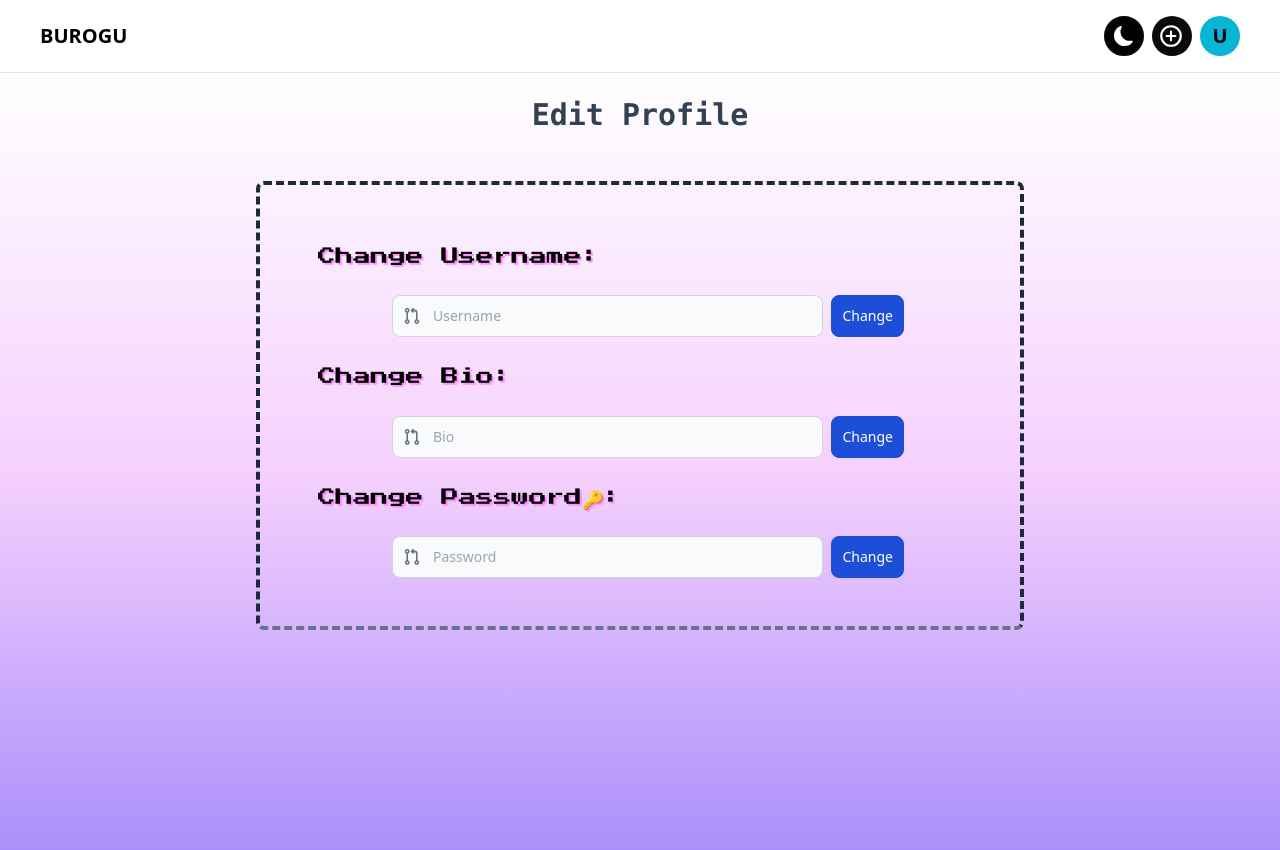
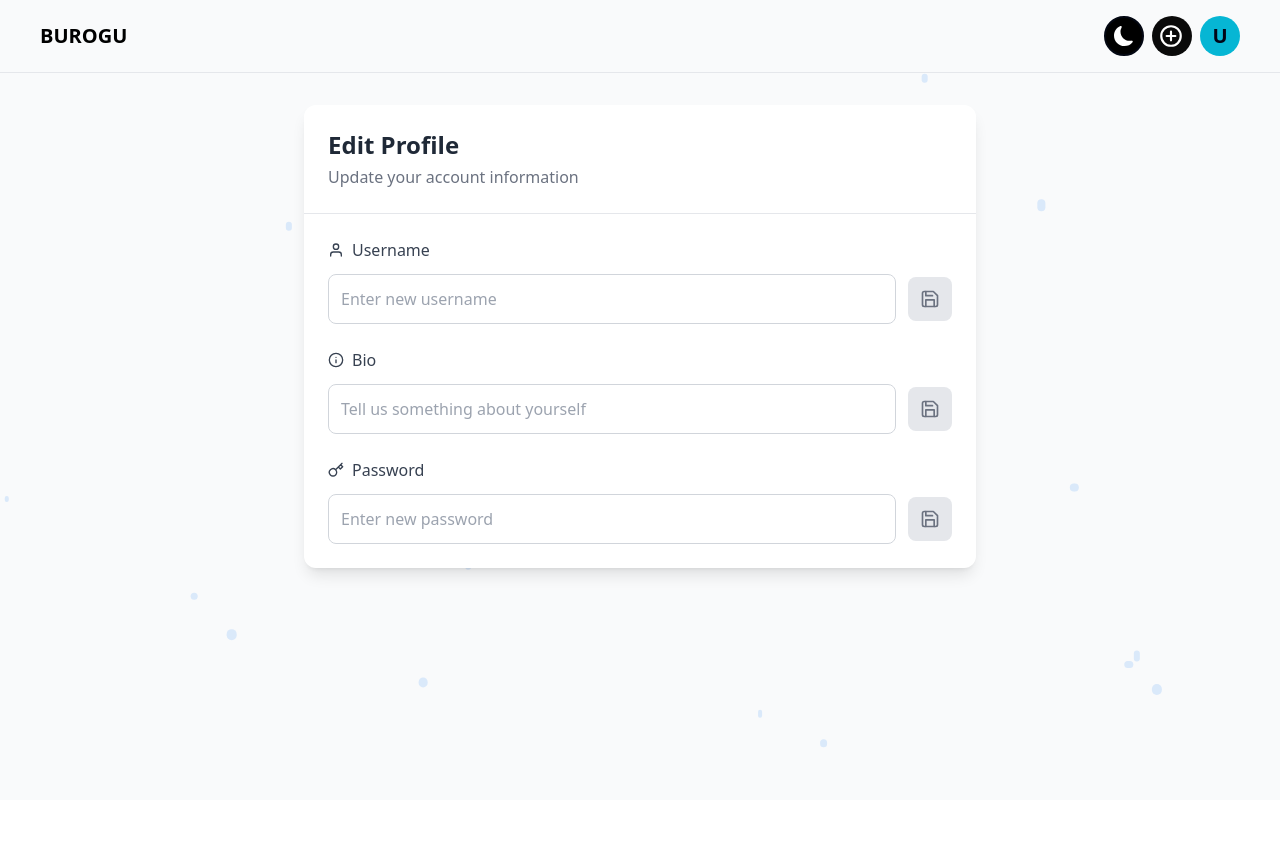
Before and after one commit to Er-luffy-D/Burogu, a React (Vite) app in the folder frontend/: page /profile in a window 1280 px wide. Shown: the top 850 px of the page. After the commit the page ends 800 px from the top, so only its background shows below. Built offline with nearby package versions, Linux system fonts and the light colour scheme; no server answers; sample sign-in values are in the browser's storage; a web font is replaced by a local one.

Commit message:
Enhance Profile page with animations and improved UI components

```diff
--- a/frontend/src/pages/Profile.tsx
+++ b/frontend/src/pages/Profile.tsx
@@ -5,59 +5,130 @@ import { PROD_BACKEND_URL } from "../config";
 import axios from "axios";
 import { UpdateInput } from "@piyush_007/medium_cl";
 import { Toasts } from "../components/Toasts";
+import { motion, AnimatePresence } from "framer-motion";
+import { useRecoilValue } from "recoil";
+import { themeAtom } from "../store/atom/Information";
+import { FiKey, FiUser, FiInfo, FiSave } from "react-icons/fi";
 
 export const Profile = () => {
+	const theme = useRecoilValue(themeAtom);
+
 	return (
-    <div>
+		<div className={`min-h-screen ${theme === "dark" ? "bg-gray-900" : "bg-gray-50"}`}>
 			<Appbar />
-      <div className="pt-2 h-screen bg-gradient-to-b from-white via-fuchsia-200  to-violet-400 dark:bg-gradient-to-b dark:from-gray-800   dark:to-slate-950">
-        <div className="flex justify-center align-middle mt-4 text-3xl font-mono  font-bold text-slate-700 dark:text-slate-200">
+
+			{/* floating particles (light mode only) */}
+			<AnimatePresence>
+				{theme === "light" && (
+					<motion.div
+						className="fixed inset-0 z-0 pointer-events-none"
+						initial={{ opacity: 0 }}
+						animate={{ opacity: 0.2 }}
+						exit={{ opacity: 0 }}
+					>
+						{[...Array(20)].map((_, i) => (
+							<motion.div
+								key={i}
+								className="absolute rounded-full bg-blue-400"
+								style={{
+									width: Math.random() * 8 + 4,
+									height: Math.random() * 8 + 4,
+									left: `${Math.random() * 100}%`,
+									top: `${Math.random() * 100}%`,
+								}}
+								animate={{
+									y: [0, Math.random() * 40 - 20],
+									x: [0, Math.random() * 40 - 20],
+								}}
+								transition={{
+									duration: Math.random() * 15 + 10,
+									repeat: Infinity,
+									repeatType: "reverse",
+								}}
+							/>
+						))}
+					</motion.div>
+				)}
+			</AnimatePresence>
+
+			<motion.div
+				initial={{ opacity: 0, y: 20 }}
+				animate={{ opacity: 1, y: 0 }}
+				transition={{ duration: 0.5 }}
+				className="container mx-auto px-4 py-8 relative z-10"
+			>
+				<div
+					className={`max-w-2xl mx-auto rounded-xl shadow-lg overflow-hidden ${
+						theme === "dark" ? "bg-gray-800" : "bg-white"
+					}`}
+				>
+					{/* Card Header */}
+					<motion.div
+						className={`p-6 border-b ${theme === "dark" ? "border-gray-700" : "border-gray-200"}`}
+						initial={{ y: -10, opacity: 0 }}
+						animate={{ y: 0, opacity: 1 }}
+						transition={{ delay: 0.1 }}
+					>
+						<motion.h1 className={`text-2xl font-bold ${theme === "dark" ? "text-gray-100" : "text-gray-800"}`}>
 							Edit Profile
-        </div>
-        <div className="flex justify-center align-middle mt-4 p-4">
-          <div className="flex flex-col justify-center align-middle border-b-slate-500 border-slate-800 border-dashed border-4 rounded-lg  mt-4 w-full max-w-screen-md p-10 dark:border-gray-700 dark:bg-gray-800 dark:border-b-gray-500">
-            <p className="m-2 text-retro ">Change Username:</p>
-            <Change placeholder="Username" fieldKey="name" />
-            <p className="m-2 text-retro ">Change Bio:</p>
-            <Change placeholder="Bio" fieldKey="funFact" />
-            <p className="m-2 text-retro ">Change Password🔑:</p>
-            <Change placeholder="Password" fieldKey="password" />
+						</motion.h1>
+						<motion.p className={`mt-1 ${theme === "dark" ? "text-gray-400" : "text-gray-500"}`}>
+							Update your account information
+						</motion.p>
+					</motion.div>
+
+					{/* Card Body */}
+					<div className="p-6 space-y-6">
+						<Section title="Username" icon={<FiUser />} delay={0.2}>
+							<Change placeholder="Enter new username" fieldKey="name" />
+						</Section>
+
+						<Section title="Bio" icon={<FiInfo />} delay={0.3}>
+							<Change placeholder="Tell us something about yourself" fieldKey="funFact" />
+						</Section>
+
+						<Section title="Password" icon={<FiKey />} delay={0.4}>
+							<Change placeholder="Enter new password" fieldKey="password" type="password" />
+						</Section>
 					</div>
 				</div>
-      </div>
+			</motion.div>
+
 			<Toasts />
 		</div>
 	);
 };
 
-const request = async (data: UpdateInput) => {
-  const response = await axios.put(
-    `${PROD_BACKEND_URL}/api/v1/user/edit`,
-    data,
-    {
-      headers: {
-        "Content-Type": "application/json",
-        Authorization: `${localStorage.getItem("token")}`,
-      },
-    }
+// Section Component
+const Section = ({
+	title,
+	icon,
+	children,
+	delay = 0,
+}: {
+	title: string;
+	icon: React.ReactNode;
+	children: React.ReactNode;
+	delay?: number;
+}) => {
+	const theme = useRecoilValue(themeAtom);
+
+	return (
+		<motion.div initial={{ opacity: 0, x: -10 }} animate={{ opacity: 1, x: 0 }} transition={{ delay }}>
+			<div className={`flex items-center mb-3 ${theme === "dark" ? "text-gray-300" : "text-gray-700"}`}>
+				<span className="mr-2">{icon}</span>
+				<h2 className="font-medium">{title}</h2>
+			</div>
+			{children}
+		</motion.div>
 	);
-  if (response.status == 200) {
-    localStorage.setItem("user_info", "");
-    setTimeout(() => {
-      window.location.reload();
-    }, 1500);
-  }
-  return response;
 };
 
-const Change = ({
-  placeholder,
-  fieldKey,
-}: {
-  placeholder: string;
-  fieldKey: string;
-}) => {
-  const [data, setdata] = useState<Record<string, string>>({ [fieldKey]: "" });
+// Change Component
+const Change = ({ placeholder, fieldKey, type = "text" }: { placeholder: string; fieldKey: string; type?: string }) => {
+	const [data, setData] = useState<Record<string, string>>({ [fieldKey]: "" });
+	const theme = useRecoilValue(themeAtom);
+
 	const notify = (str: string) =>
 		toast.promise(
 			request(data),
@@ -74,57 +145,59 @@ const Change = ({
 				pauseOnHover: true,
 				draggable: true,
 				progress: undefined,
-        theme: "dark",
+				theme: theme,
 				transition: Bounce,
 			}
 		);
 
 	return (
-    <div className="m-2 w-full">
-      <div className="flex items-center max-w-lg mx-auto">
-        <label htmlFor="simple-search" className="sr-only">
-          Search
-        </label>
-        <div className="relative w-full">
-          <div className="absolute inset-y-0 start-0 flex items-center ps-3 pointer-events-none">
-            <svg
-              className="w-4 h-4 text-gray-500 dark:text-gray-400"
-              aria-hidden="true"
-              xmlns="http://www.w3.org/2000/svg"
-              fill="none"
-              viewBox="0 0 18 20"
-            >
-              <path
-                stroke="currentColor"
-                stroke-linecap="round"
-                stroke-linejoin="round"
-                stroke-width="2"
-                d="M3 5v10M3 5a2 2 0 1 0 0-4 2 2 0 0 0 0 4Zm0 10a2 2 0 1 0 0 4 2 2 0 0 0 0-4Zm12 0a2 2 0 1 0 0 4 2 2 0 0 0 0-4Zm0 0V6a3 3 0 0 0-3-3H9m1.5-2-2 2 2 2"
-              />
-            </svg>
-          </div>
+		<div className="flex items-center">
 			<input
-            value={data.fieldKey}
-            type="text"
-            id="simple-search"
-            onChange={(e) => setdata({ [fieldKey]: e.target.value })}
-            className="bg-gray-50 border border-gray-300 text-gray-900 text-sm rounded-lg focus:ring-blue-500 focus:border-blue-500 block w-full ps-10 p-2.5    "
+				value={data[fieldKey] || ""}
+				type={type}
+				onChange={(e) => setData({ [fieldKey]: e.target.value })}
+				className={`flex-grow p-3 rounded-lg border ${
+					theme === "dark" ? "bg-gray-700 border-gray-600 text-gray-200" : "bg-white border-gray-300 text-gray-800"
+				} focus:outline-none focus:ring-2 focus:ring-purple-500`}
 				placeholder={placeholder}
 				required
 			/>
-        </div>
-        <button
-          type="submit"
+			<motion.button
 				onClick={() => {
+					if (data[fieldKey]) {
 						notify("Changes Saved!");
-            setdata({ [fieldKey]: "" });
+						setData({ [fieldKey]: "" });
+					}
 				}}
-          className="p-2.5 ms-2 text-sm font-medium text-white bg-blue-700 rounded-lg border border-blue-700 hover:bg-blue-800 focus:ring-4 focus:outline-none focus:ring-blue-300"
+				disabled={!data[fieldKey]}
+				className={`ml-3 p-3 rounded-lg ${
+					data[fieldKey]
+						? "bg-gradient-to-r from-purple-600 to-blue-600 text-white"
+						: theme === "dark"
+						? "bg-gray-600 text-gray-400"
+						: "bg-gray-200 text-gray-500"
+				}`}
+				whileHover={data[fieldKey] ? { scale: 1.05 } : {}}
+				whileTap={data[fieldKey] ? { scale: 0.95 } : {}}
 			>
-          Change
-          <span className="sr-only">Search</span>
-        </button>
-      </div>
+				<FiSave className="w-5 h-5" />
+			</motion.button>
 		</div>
 	);
 };
+
+const request = async (data: UpdateInput) => {
+	const response = await axios.put(`${PROD_BACKEND_URL}/api/v1/user/edit`, data, {
+		headers: {
+			"Content-Type": "application/json",
+			Authorization: `${localStorage.getItem("token")}`,
+		},
+	});
+	if (response.status == 200) {
+		localStorage.setItem("user_info", "");
+		setTimeout(() => {
+			window.location.reload();
+		}, 1500);
+	}
+	return response;
+};
```
Also changed, not shown: frontend/src/pages/MyBlogs.tsx (+6 -15 lines). Lines whose indentation alone changed are shown as unchanged.
